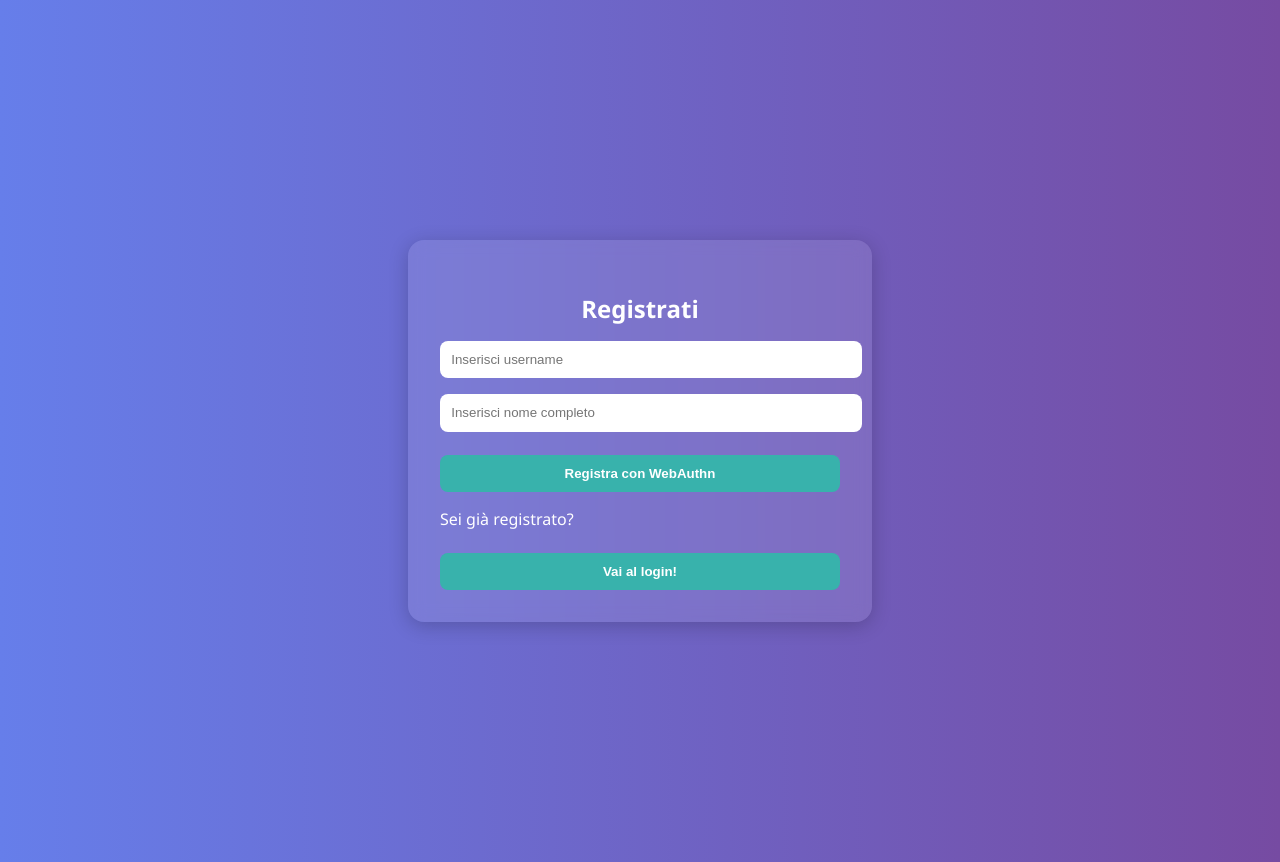
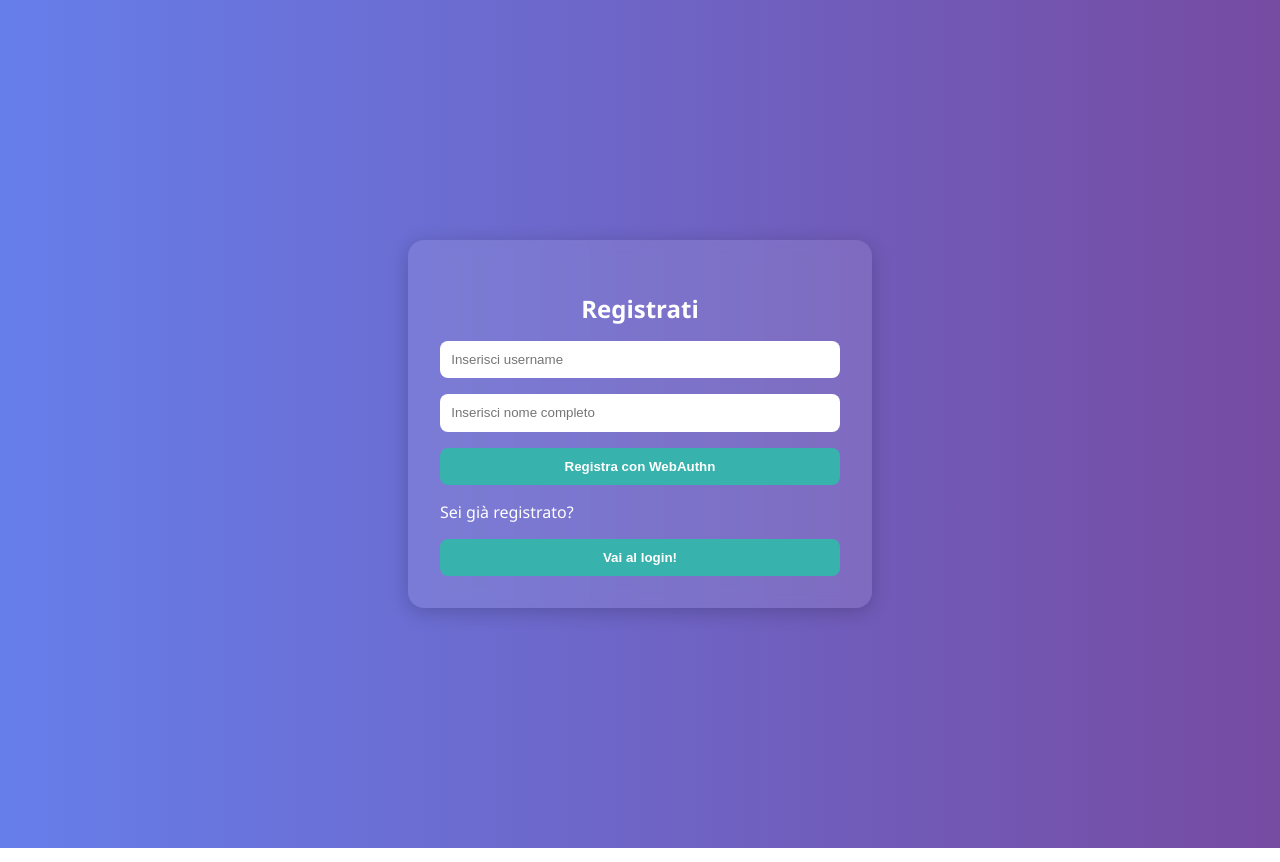
Before and after one commit to giordu/Login_Passwordless_SIM, a website: page public/index.html in a window 1280 px wide. Drawn offline with Linux system fonts and the light colour scheme.

Commit message:
update index.html, login.js

```diff
--- a/public/index.html
+++ b/public/index.html
@@ -26,7 +26,7 @@
       margin-bottom: 1rem;
     }
     input[type="text"] {
-      width: 100%;
+      width: 94.4%;
       padding: 0.7rem;
       border: none;
       border-radius: 0.5rem;
@@ -35,7 +35,6 @@
     button {
       width: 100%;
       padding: 0.7rem;
-      margin-top: 7px;
       border: none;
       border-radius: 0.5rem;
       background-color: #38b2ac;
```
